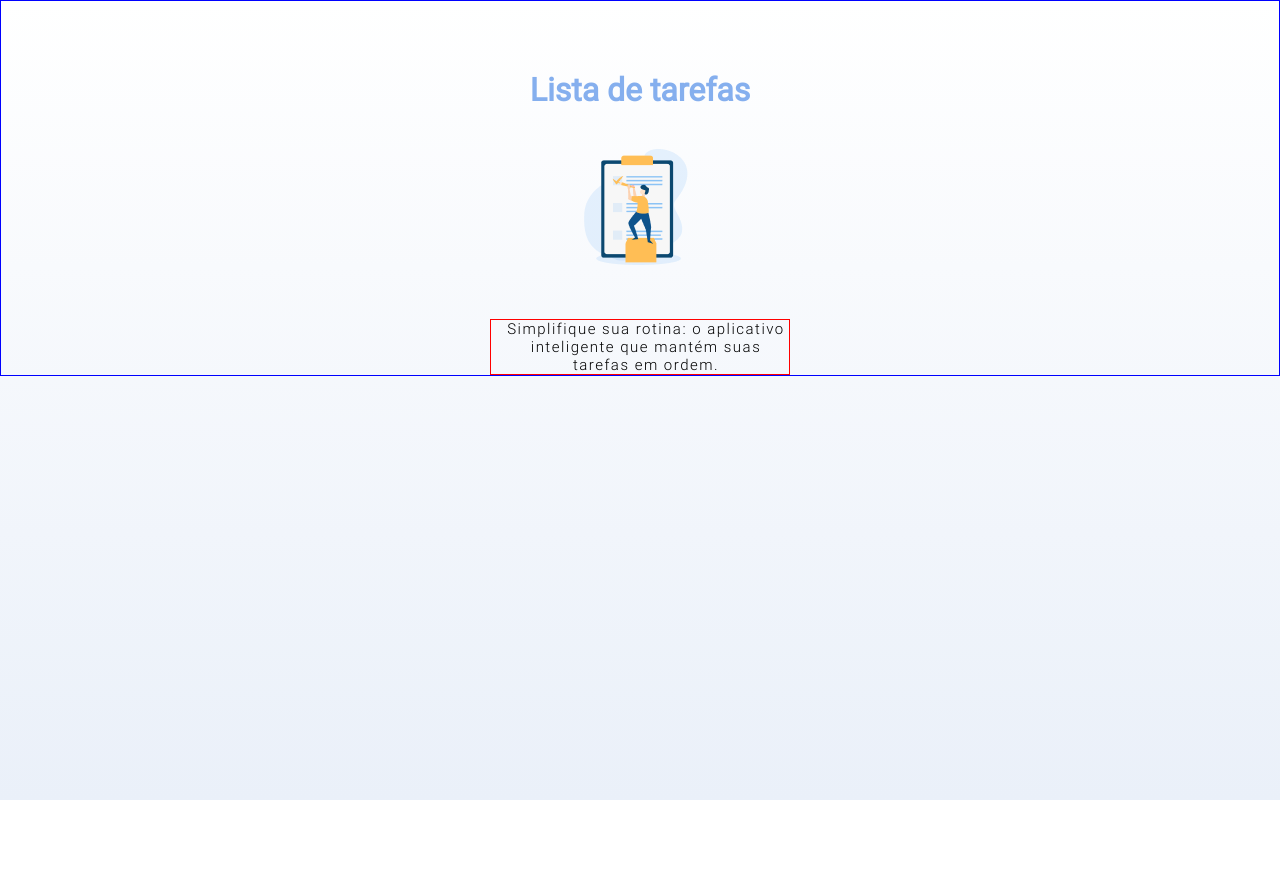
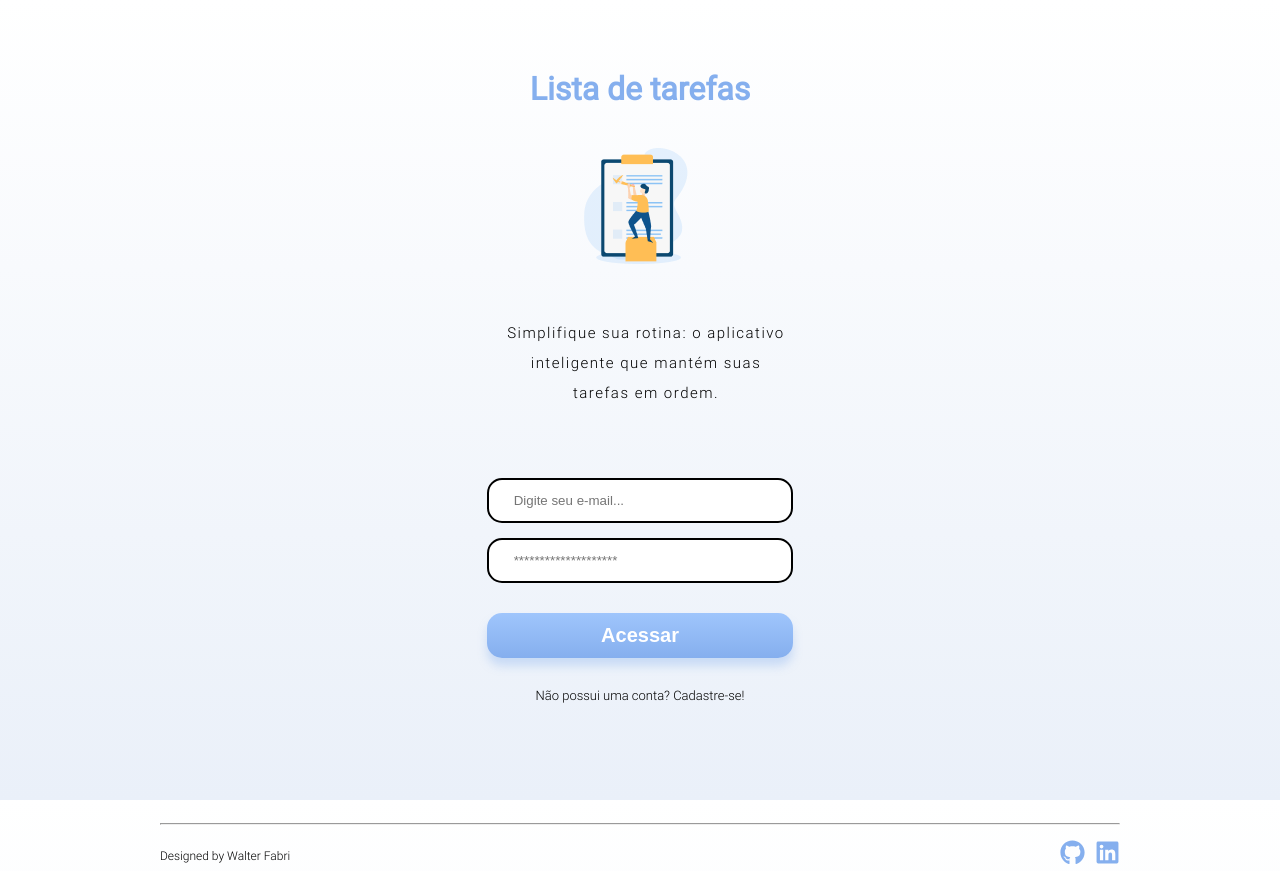
Before and after one commit to fabriwalter/todolist2, a React (Create React App) app: page / in a window 1280 px wide. Before the commit the page ends 800 px from the top, so only its background shows below. Built offline with nearby package versions, Linux system fonts and the light colour scheme.

Commit message:
finalizado design da pagina home

```diff
--- a/package.json
+++ b/package.json
@@ -9,6 +9,7 @@
     "firebase": "^10.0.0",
     "react": "^18.2.0",
     "react-dom": "^18.2.0",
+    "react-icons": "^4.10.1",
     "react-router-dom": "^6.14.1",
     "react-scripts": "5.0.1",
     "web-vitals": "^2.1.4"
--- /dev/null
+++ b/src/components/Footer/footer.css
@@ -0,0 +1,32 @@
+.footer {
+    margin-top: 120px;
+    min-width: 75%;
+}
+
+.div-footer {
+    display: flex;
+    flex-direction: row;
+    justify-content: space-between;
+    align-items: center;
+    margin-top: 15px;
+}
+
+.title-footer {
+    font-family: roboto-light;
+    font-size: 12px;
+}
+
+.div-icons {
+    font-size: 25px;
+}
+
+.github-icon {
+    text-decoration: none;
+    color: #85AFEE;
+    margin-right: 10px;
+}
+
+.linkedin-icon {
+    text-decoration: none;
+    color: #85AFEE;
+}
--- /dev/null
+++ b/src/components/Footer/index.js
@@ -0,0 +1,24 @@
+import { FaGithub, FaLinkedin } from 'react-icons/fa';
+import { Link } from 'react-router-dom';
+
+import './footer.css';
+
+export default function Footer() {
+    return(
+        <footer className='footer'>
+
+            <hr></hr>
+
+            <div className='div-footer'>
+
+                <span className='title-footer'>Designed by Walter Fabri</span>
+
+                <div className='div-icons'>
+                    <Link to="https://github.com/fabriwalter" className='github-icon'><FaGithub /></Link>
+                    <Link to="https://www.linkedin.com/in/walter-fabri-3426638a/" className='linkedin-icon'><FaLinkedin /></Link>
+                </div>
+            </div>
+
+        </footer>
+    );
+}
--- a/src/pages/Home/home.css
+++ b/src/pages/Home/home.css
@@ -1,10 +1,15 @@
+/* Container da página HOME
+------------------------------------ */
+
 .home-container {
     width: 100%;
     display: flex;
     flex-direction: column;
     align-items: center;
-    border: 1px solid blue;
 }
+
+/* Fonte light para o subtítulo.
+------------------------------------ */
 
 @font-face {
     font-family: roboto-light;
@@ -15,14 +20,73 @@
     font-family: roboto-light;
 }
 
+
+/* Subtítulo
+------------------------------------ */
+
 .home-subtitulo {
     font-size: 15px;
     max-width: 300px;
-    border: 1px solid red;
     letter-spacing: 1.5px;
+    margin-bottom: 70px;
 }
 
 .home-subtitulo p {
     margin-left: 12px;
     text-align: center;
+    line-height: 2em;
 }
+
+/* Input E-mail e Senha
+------------------------------------ */
+
+.home-form {
+    display: flex;
+    flex-direction: column;
+}
+
+.input-email {
+    min-width: 23em;
+    min-height: 45px;
+    border-radius: 15px;
+    border: 2px solid black;
+    padding-left: 25px;
+    margin-bottom: 15px;
+}
+
+.input-senha {
+    min-width: 23em;
+    min-height: 45px;
+    border-radius: 15px;
+    border: 2px solid black;
+    padding-left: 25px;
+    margin-bottom: 30px;
+}
+
+/* Botão Acessar
+------------------------------------ */
+
+.button-acessar {
+    min-height: 45px;
+    border-radius: 15px;
+    border: none;
+    background: linear-gradient(#9FC5FC, #85AFEE);
+    color: #FFF;
+    font-size: 20px;
+    font-weight: 700;
+    box-shadow: 0px 8px 10px rgba(133, 175, 238, 0.35);
+    margin-bottom: 30px;
+}
+
+/* Link para register
+------------------------------------ */
+
+.link-para-register {
+    text-decoration: none;
+    font-family: roboto-light;
+    color: #000;
+    font-size: 13px;
+}
+
+/* Footer
+------------------------------------ */
--- a/src/pages/Home/index.js
+++ b/src/pages/Home/index.js
@@ -1,6 +1,9 @@
 import { useState } from 'react';
 
 import Header from '../../components/Header';
+import Footer from '../../components/Footer';
+
+import { Link } from 'react-router-dom';
 
 import './home.css';
 
@@ -11,6 +14,20 @@ export default function Home() {
             <div className='home-subtitulo'>
                 <p className='roboto-light'>Simplifique sua rotina: o aplicativo inteligente que mantém suas tarefas em ordem.</p>
             </div>
+
+            <form className='home-form'>
+                <input type='text' placeholder='Digite seu e-mail...' className='input-email' />
+                <input type='text' placeholder='********************' className='input-senha' autoComplete={false} />
+
+
+                <button type='submit' className='button-acessar'>Acessar</button>
+            </form>
+
+            <Link to="/register" className='link-para-register'>
+                Não possui uma conta? Cadastre-se!
+            </Link>
+
+            <Footer />
         </div>
     );
 }
```
Also changed, not shown: 1 other file (tests, documents, lock files or other folders).
